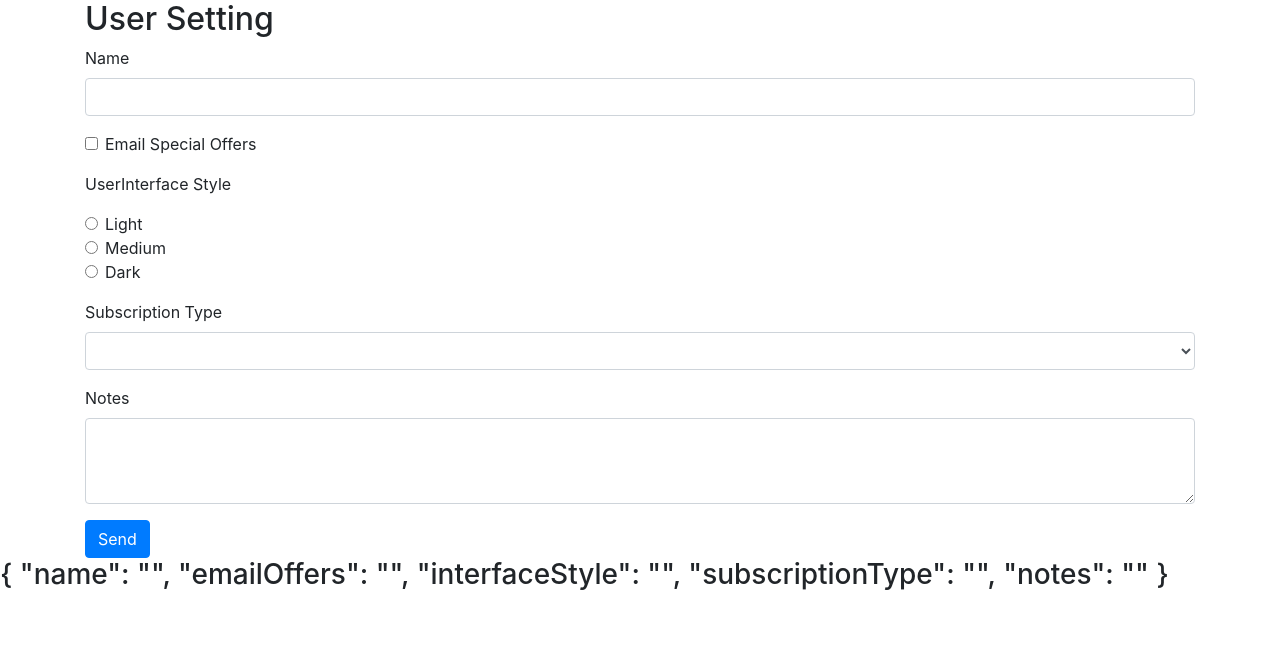
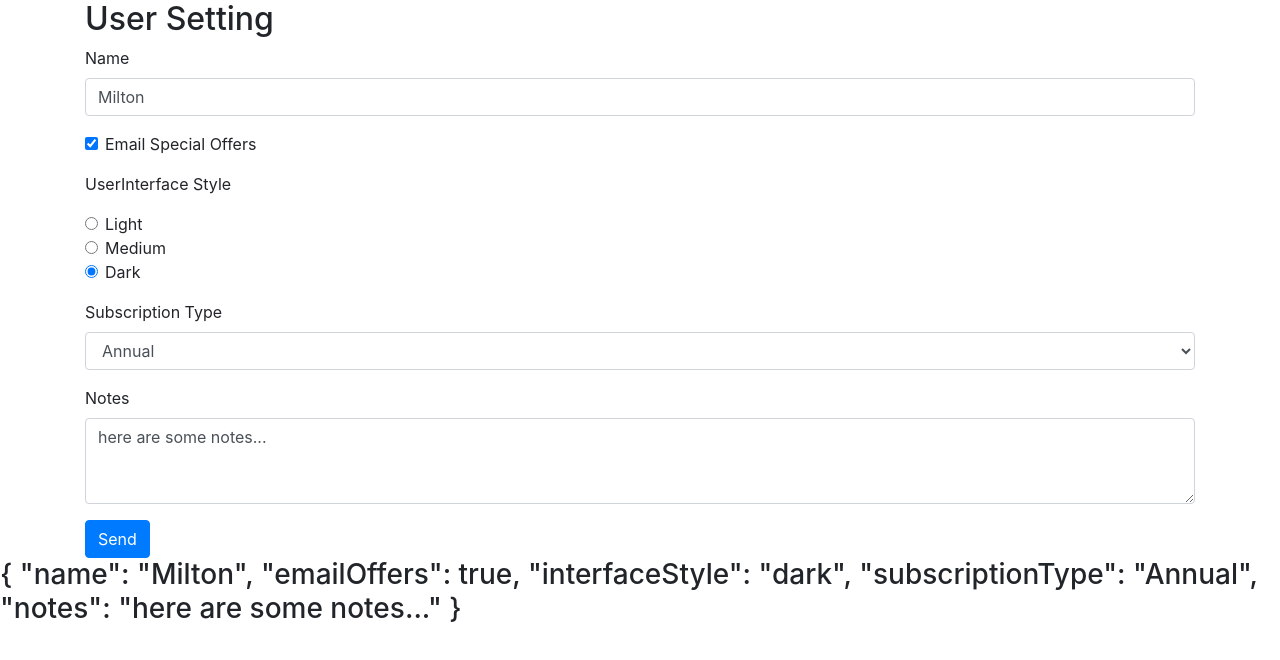
Before and after one commit to VyDee/angular-form-ex, an Angular app in the folder angular-form/: page / in a window 1280 px wide. Shown: the top 660 px of the page. Built offline with nearby package versions, Linux system fonts and the light colour scheme.

Commit message:
two way data binding

```diff
--- a/angular-form/src/app/user-settings-form/user-settings-form.component.html
+++ b/angular-form/src/app/user-settings-form/user-settings-form.component.html
@@ -8,13 +8,13 @@
     <div class="form-group">
       <!--The label used (for = "name") and linked with the (id="name") in input -->
       <label for="name">Name</label>
-      <input id="name" name="name" class="form-control" ngModel/>
+      <input id="name" name="name" class="form-control" [(ngModel)]="userSettings.name"/>
     </div>
 
     <!--Checkbox-->
     <div class="form-check form-group">
       <input class="form-check-input" type="checkbox"
-              id="emaiOffers" name="emailOffers" ngModel>
+              id="emaiOffers" name="emailOffers" [(ngModel)]="userSettings.emailOffers">
       <label class="form-check-label" for="emailOffers">
         Email Special Offers
       </label>
@@ -24,19 +24,19 @@
     <p>UserInterface Style</p>
     <div class="form-group">
       <div class="form-check">
-        <input class="form-check-input" type="radio" name="interfaceStyle" id="lightInterface" value="light" checked ngModel>
+        <input class="form-check-input" type="radio" name="interfaceStyle" id="lightInterface" value="light" checked [(ngModel)]="userSettings.interfaceStyle">
         <label class="form-check-label" for="lightInterface">
           Light
         </label>
       </div>
       <div class="form-check">
-        <input class="form-check-input" type="radio" name="interfaceStyle" id="mediumInterface" value="medium" ngModel>
+        <input class="form-check-input" type="radio" name="interfaceStyle" id="mediumInterface" value="medium" [(ngModel)]="userSettings.interfaceStyle">
         <label class="form-check-label" for="mediumInterface">
           Medium
         </label>
       </div>
       <div class="form-check">
-        <input class="form-check-input" type="radio" name="interfaceStyle" id="darkInterface" value="dark" ngModel>
+        <input class="form-check-input" type="radio" name="interfaceStyle" id="darkInterface" value="dark" [(ngModel)]="userSettings.interfaceStyle">
         <label class="form-check-label" for="darkInterface">
           Dark
         </label>
@@ -46,7 +46,7 @@
     <!--Dropdown-->
     <div class="form-group">
       <label for="subscriptionType">Subscription Type</label>
-      <select class="form-control" id="subscriptionType" name="subscriptionType" ngModel>
+      <select class="form-control" id="subscriptionType" name="subscriptionType" [(ngModel)]="userSettings.subscriptionType">
         <option>Monthly</option>
         <option>Annual</option>
         <option>Lifetime</option>
@@ -57,7 +57,7 @@
     <div class="form-group">
       <label for="notes">Notes</label>
       <textarea id="notes" name="notes" class="form-control"
-              rows="3" ngModel></textarea>
+              rows="3" [(ngModel)]="userSettings.notes"></textarea>
     </div>
 
     <!--Password-->
@@ -78,4 +78,4 @@
   </form>
 </div>
 
-<h3>{{form.value | json}}</h3> <!--We can see all value in our form in json-->
+<h3>{{userSettings | json}}</h3> <!--We can see all value in our form in json-->
```
